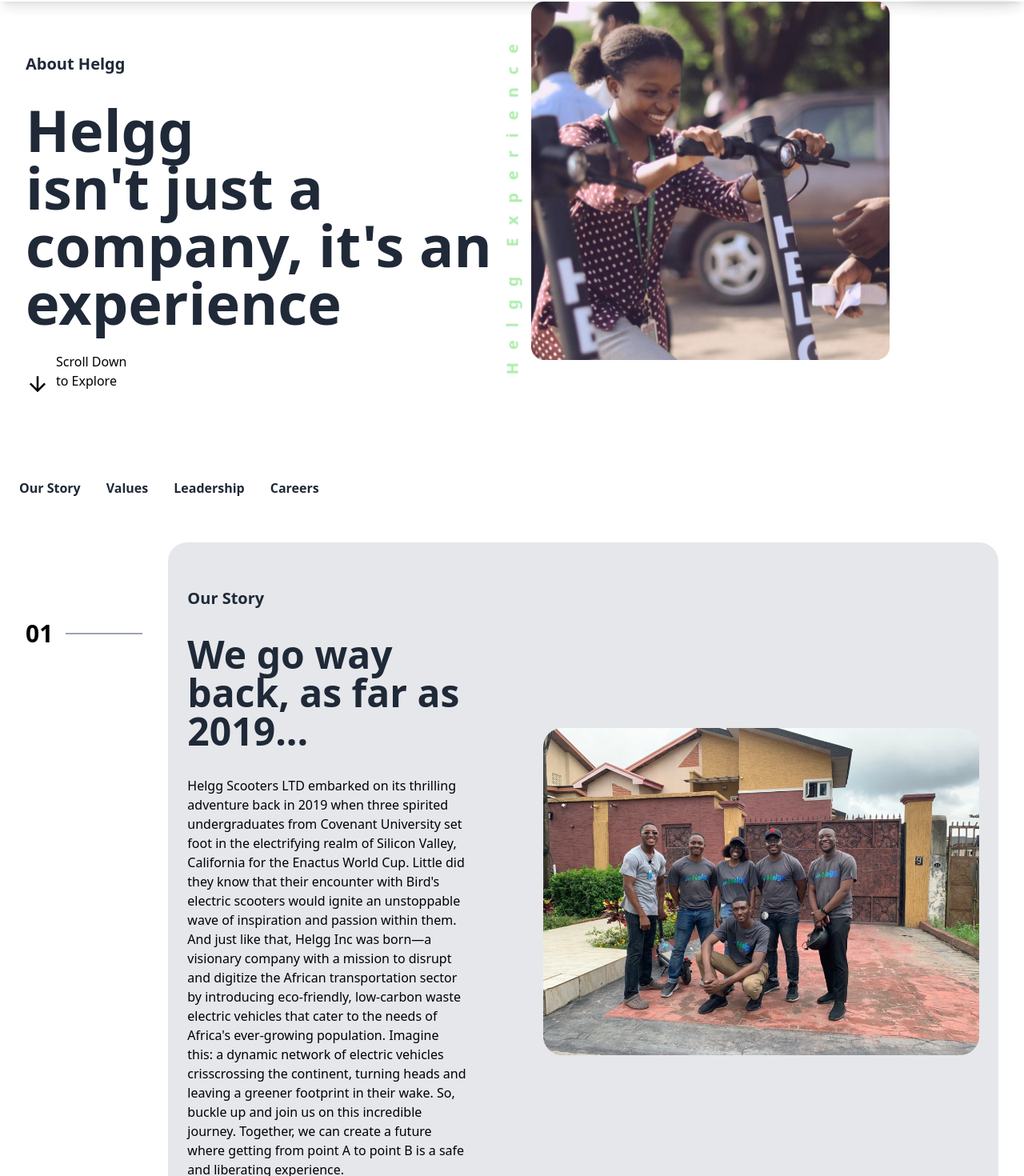
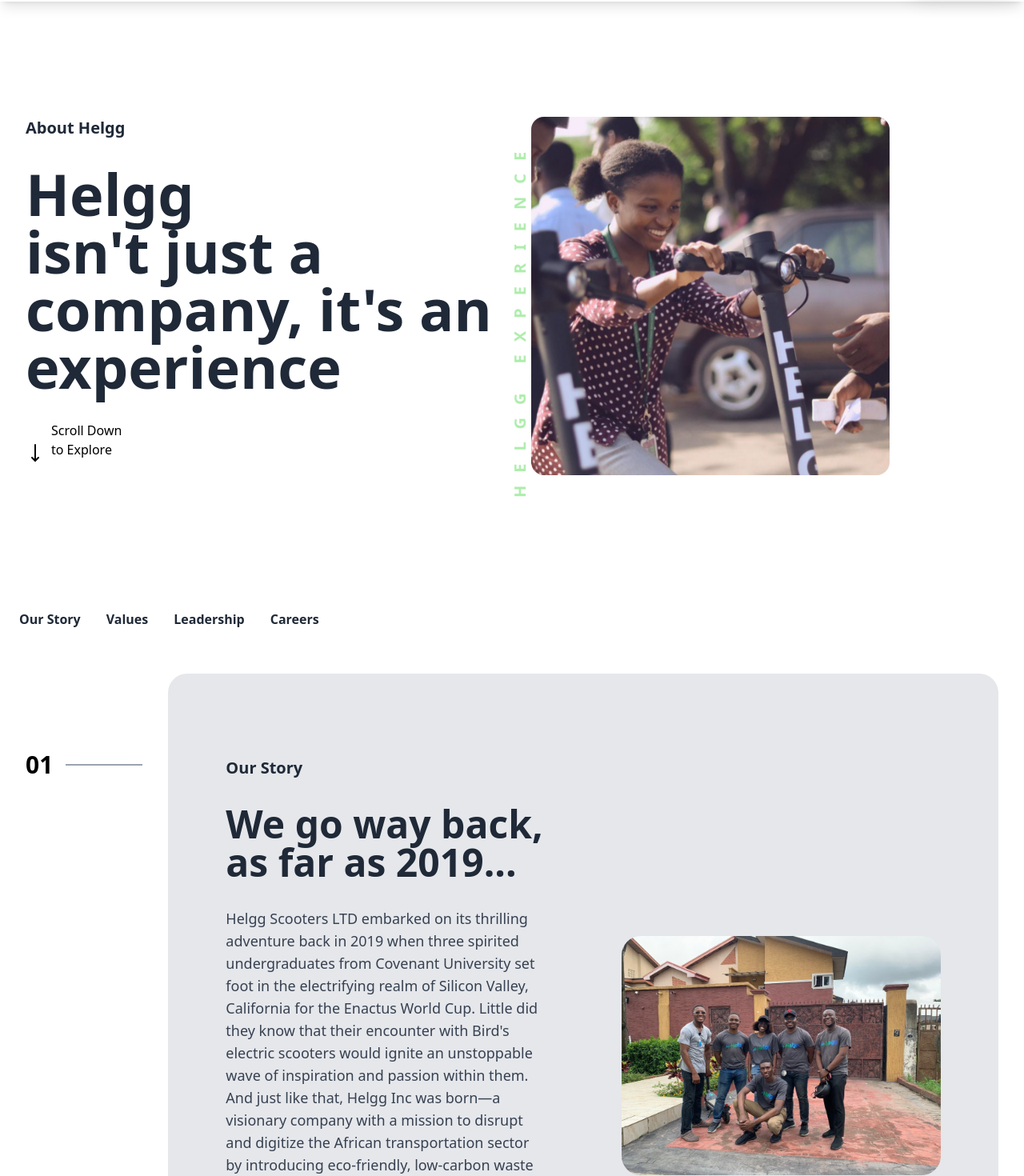
Before and after one commit to chimaskyy/helgg, a React (Vite) app in the folder client/: page /about in a window 1280 px wide. Shown: the part 94-1564 px from the top of the page at 80% size. Built offline with nearby package versions, Linux system fonts and the light colour scheme.

Commit message:
fix about page

```diff
--- a/client/src/index.css
+++ b/client/src/index.css
@@ -1,4 +1,4 @@
-@import url('https://fonts.googleapis.com/css2?family=Be+Vietnam+Pro:ital,wght@0,100;0,200;0,300;0,400;0,500;0,600;0,700;0,800;0,900;1,100;1,200;1,300;1,400;1,500;1,600;1,700;1,800;1,900&display=swap');
+@import url("https://fonts.googleapis.com/css2?family=Be+Vietnam+Pro:ital,wght@0,100;0,200;0,300;0,400;0,500;0,600;0,700;0,800;0,900;1,100;1,200;1,300;1,400;1,500;1,600;1,700;1,800;1,900&display=swap");
 
 @tailwind base;
 @tailwind components;
@@ -23,16 +23,16 @@
   100% {
     transform: translateY(0);
   }
-  50% {
+  20% {
     transform: translateY(
-      -10px
+      -0.2px
     ); /* Adjust this value for more or less bounce */
-    transform: translateY(-10px);
+    transform: translateY(-0.2px);
   }
 }
 
 .animate-bounce {
-  animation: bounce 1.5s infinite;
+  animation: bounce 5.5s infinite;
 }
 @keyframes dropIn {
   from {
--- a/client/src/pages/About.jsx
+++ b/client/src/pages/About.jsx
@@ -8,8 +8,10 @@
 import Rhoda from "../assets/Images/Group-2.png";
 import Ore from "../assets/Images/group3.png";
 import Paul from "../assets/Images/group4.jpg";
-import ArrowDownwardTwoToneIcon from "@mui/icons-material/ArrowDownwardTwoTone";
+import { MoveDown } from "lucide-react";
+// import ArrowDownwardTwoToneIcon from "@mui/icons-material/ArrowDownwardTwoTone";
 import { Link } from "react-router-dom";
+import riders from "../assets/gallery/pic15.jpg";
 
 const sects = "m-4 p-4";
 const para = "text-xl text-gray-800 font-extrabold mb-8 pt-8";
@@ -17,20 +19,23 @@
 function About() {
   return (
     <>
-      <section className={sects}>
+      <main>
+        <section className={`mt-24 relative ${sects} `}>
           <div className="flex flex-col lg:flex-row justify-between items-center lg:items-start lg:gap-12">
             {/* Text Section */}
             <div className="flex-1 mb-8 lg:mb-0">
               <p className={para}>About Helgg</p>
-            <h1 className={`${head} lg:text-7xl`}>
+              <h1 className={`${head} lg:text-7xl mt-4`}>
                 Helgg
                 <p>isn&apos;t just a company, it&apos;s an experience</p>
               </h1>
               <a href="#our-story">
-              <div className="animate-bounce text-thin flex items-center space-x-2">
-                <ArrowDownwardTwoToneIcon
+                <div className="text-extrabold flex items-center space-x-2">
+                  <MoveDown
                     style={{
-                    fontSize: 30,
+                      fontSize: 60,
+                      height: 60,
+                      fontWeight: "bold",
                       color: "black",
                     }}
                   />
@@ -40,20 +45,21 @@
                 </div>
               </a>
             </div>
-          <div className="relative flex-1">
+            <div className="relative flex-1 mt-32">
               <div className="animate-bounce">
                 <img
                   src={helgg1}
-                alt=""
+                  alt="A customer riding a Helgg scooter"
                   className="rounded-2xl lg:max-w-md h-full"
                 />
                 <p className="text-sm font-extrabold tracking-widest absolute lg:-left-56 lg:top-1/2 transform lg:-rotate-90 lg:text-xl text-customGreen origin-bottom">
-                Helgg Experience
+                  HELGG EXPERIENCE
                 </p>
               </div>
             </div>
           </div>
         </section>
+
         {/* Sticky Nav */}
         <nav className="mt-8 hidden lg:block pl-6 sticky top-[80px] bg-white text-gray-800 font-bold z-20">
           <ul className="flex space-x-8 py-6">
@@ -76,41 +82,41 @@
           </ul>
         </nav>
 
-      <section className={`${sects}`} id="our-story">
+        <section className={`${sects} `} id="our-story">
           <div className="flex flex-col lg:flex-row justify-between items-center lg:items-start lg:gap-2">
             <div className="hidden lg:flex lg:w-10% items-center lg:mr-6 mt-24">
               <h2 className="text-3xl font-extrabold mr-4">01</h2>
               <hr className="border-t-2 border-gray-400 w-24" />
             </div>
 
-          <div className="flex flex-col lg:flex-row lg:w-90% justify-between items-center lg:items-start lg:gap-12 bg-gray-200 rounded-3xl w-full">
-            <div className="w-full lg:w-2/5 p-6">
+            <div className="flex flex-col lg:flex-row lg:w-90% justify-between items-center lg:items-start lg:gap-12 bg-gray-200 rounded-3xl w-full lg:p-12">
+              <div className="w-full lg:w-7/10 p-6 ">
                 <p className={para}>Our Story</p>
                 <h1 className={`${head} lg:text-5xl`}>
                   We go way back, as far as 2019...
                 </h1>
-              <p className="pb-4">
+                <p className="pb-4 text-lg text-gray-700">
                   Helgg Scooters LTD embarked on its thrilling adventure back in
-                2019 when three spirited undergraduates from Covenant University
-                set foot in the electrifying realm of Silicon Valley, California
-                for the Enactus World Cup. Little did they know that their
-                encounter with Bird&apos;s electric scooters would ignite an
-                unstoppable wave of inspiration and passion within them. And
-                just like that, Helgg Inc was born—a visionary company with a
-                mission to disrupt and digitize the African transportation
-                sector by introducing eco-friendly, low-carbon waste electric
-                vehicles that cater to the needs of Africa&apos;s ever-growing
-                population. Imagine this: a dynamic network of electric vehicles
-                crisscrossing the continent, turning heads and leaving a greener
-                footprint in their wake. So, buckle up and join us on this
-                incredible journey. Together, we can create a future where
-                getting from point A to point B is a safe and liberating
-                experience.
+                  2019 when three spirited undergraduates from Covenant
+                  University set foot in the electrifying realm of Silicon
+                  Valley, California for the Enactus World Cup. Little did they
+                  know that their encounter with Bird&apos;s electric scooters
+                  would ignite an unstoppable wave of inspiration and passion
+                  within them. And just like that, Helgg Inc was born—a
+                  visionary company with a mission to disrupt and digitize the
+                  African transportation sector by introducing eco-friendly,
+                  low-carbon waste electric vehicles that cater to the needs of
+                  Africa&apos;s ever-growing population. Imagine this: a dynamic
+                  network of electric vehicles crisscrossing the continent,
+                  turning heads and leaving a greener footprint in their wake.
+                  So, buckle up and join us on this incredible journey.
+                  Together, we can create a future where getting from point A to
+                  point B is a safe and liberating experience.
                 </p>
               </div>
 
               {/* Image section with more space */}
-            <div className="w-full lg:w-3/5 p-6 lg:mt-52">
+              <div className="w-full lg:w-3/10 p-6 lg:mt-64">
                 <img src={team} alt="Helgg team" className="rounded-3xl" />
               </div>
             </div>
@@ -144,7 +150,9 @@
               <div className="rounded-3xl">
                 <img src={team1} alt="" className="rounded-t-3xl" />
                 <div className="lg:hidden bg-white rounded-b-3xl">
-                <h1 className="p-8 text-customBlue text-2xl">Sustainability</h1>
+                  <h1 className="p-8 text-customBlue text-2xl">
+                    Sustainability
+                  </h1>
                   <p className="p-8 text-black">
                     We are deeply committed to a greener future through
                     eco-friendly travel. We strive to promote sustainable
@@ -159,11 +167,11 @@
                 <img src={team2} alt="" className="rounded-t-3xl" />
                 <div className="lg:hidden bg-white rounded-b-3xl">
                   <h1 className="p-8 text-customBlue text-2xl">Innovation</h1>
-                <p className="p-8 text-black">
-                  Our commitment to innovation drives us to redefine the travel
-                  experience. We constantly seek out new technologies and
-                  creative solutions to enhance your journey, making it more
-                  thrilling, convenient, and extraordinary.
+                  <p className="p-8 text-lg text-gray-700">
+                    Our commitment to innovation drives us to redefine the
+                    travel experience. We constantly seek out new technologies
+                    and creative solutions to enhance your journey, making it
+                    more thrilling, convenient, and extraordinary.
                   </p>
                 </div>
               </div>
@@ -173,27 +181,29 @@
                 <img src={team3} alt="" className="rounded-t-3xl" />
                 <div className="lg:hidden bg-white rounded-b-3xl">
                   <h1 className="p-8 text-customBlue text-2xl">Safety</h1>
-                <p className="p-8  text-black">
+                  <p className="p-8  text-lg text-gray-700">
                     Safety is not just a priority; it&apos;s the cornerstone of
                     our commitment to you. We hold ourselves accountable to the
                     highest standards of safety, ensuring that we go the extra
-                  mile to ensure secure and reliable transportation, giving you
-                  peace of mind with every ride.
+                    mile to ensure secure and reliable transportation, giving
+                    you peace of mind with every ride.
                   </p>
                 </div>
               </div>
             </div>
           </div>
         </section>
+        <section>
+          <div>
+            <img
+              src={riders}
+              alt=""
+              className="hidden lg:block w-[1721px] h-[560px] p-0 m-0  object-cover"
+            />
+          </div>
+        </section>
 
         <section className="m-6 pt-12" id="leadership">
-        <div>
-          <img
-            src={helgg1}
-            alt=""
-            className="hidden lg:block w-[1721px] h-[463px] object-cover"
-          />
-        </div>
           <div className="mt-24 flex flex-col lg:flex-row items-center lg:items-start lg:gap-2">
             <div className="hidden lg:flex lg:w-10% items-center lg:mr-6 mt-24">
               <h2 className="text-3xl font-extrabold mr-4">03</h2>
@@ -212,7 +222,7 @@
           </div>
 
           <div>
-          <p className="text-center text-4xl p-12 font-bold">
+            <p className="text-center text-4xl p-12 lg:mt-12 font-bold">
               Our Amazing Team
             </p>
 
@@ -286,18 +296,18 @@
               <h2 className="text-3xl font-extrabold mr-4">04</h2>
               <hr className="border-t-2 border-gray-400 w-24" />
             </div>
-          <div className="flex flex-col lg:flex-row lg:w-90% justify-between items-center lg:items-start lg:gap-12 bg-gray-200 rounded-3xl w-full">
+            <div className="flex flex-col lg:flex-row lg:w-90% justify-between items-center lg:items-start lg:gap-12 bg-gray-200 rounded-3xl w-full lg:p-12">
               <div className="w-full lg:w-2/5 p-6">
                 <p className={para}>Careers</p>
                 <h1 className={`${head} lg:text-5xl`}>
                   Join us today at Helgg Inc.
                 </h1>
                 <p className="mt-6 mb-8 text-lg text-gray-700">
-                Ready to make a difference in African transportation? We&apos;re
-                searching for like-minded individuals who share our passion for
-                shaking things up. Join our team of experts and let&apos;s
-                collaborate to change the status quo together. Exciting
-                opportunities await!
+                  Ready to make a difference in African transportation?
+                  We&apos;re searching for like-minded individuals who share our
+                  passion for shaking things up. Join our team of experts and
+                  let&apos;s collaborate to change the status quo together.
+                  Exciting opportunities await!
                 </p>
                 <Link to="/career">
                   <button className="font-extrabold m-6 w-[200px] bg-customGreen h-[60px] my-3 flex items-center justify-center rounded-xl cursor-pointer  overflow-hidden transition-all t shadow-md  hover:shadow-lg hover:bg-white">
@@ -312,6 +322,7 @@
             </div>
           </div>
         </section>
+      </main>
     </>
   );
 }
```
Lines whose indentation alone changed are shown as unchanged.
